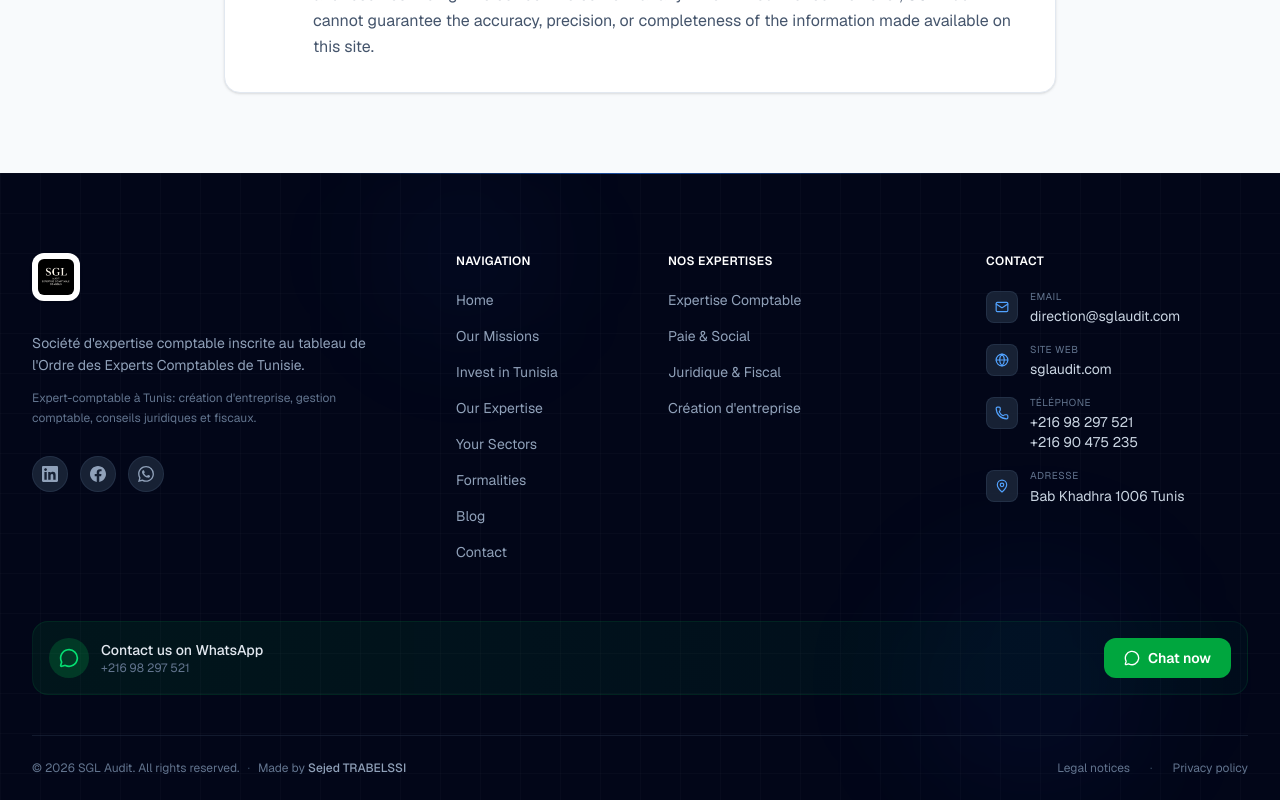
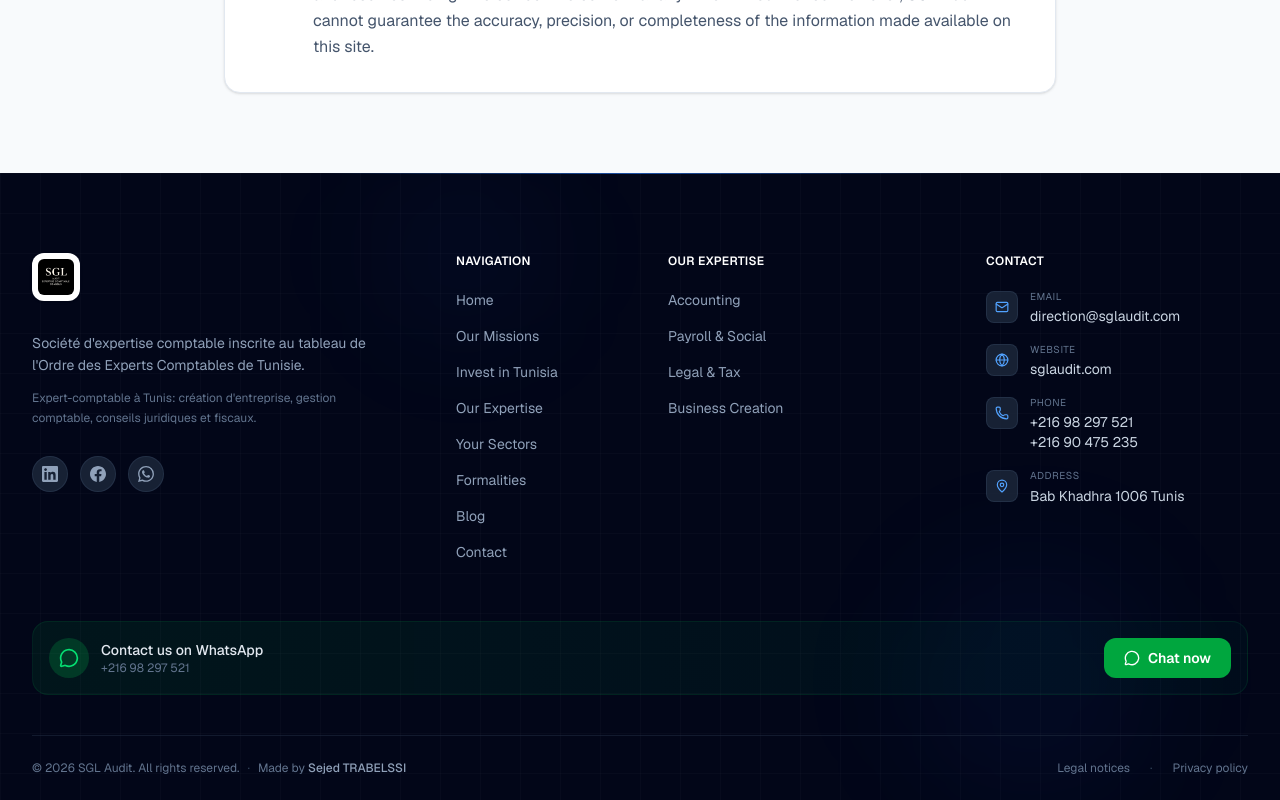
Before and after one commit to SEJED-DEV/SGL-Audit, a Next.js app: page /en/mentions-legales in a window 1280 px wide. Shown: the part 1391-2191 px from the top of the page. Built offline with nearby package versions, Linux system fonts and the light colour scheme.

Commit message:
translate footer labels (expertise, contact labels)

```diff
--- a/src/components/Footer.tsx
+++ b/src/components/Footer.tsx
@@ -72,7 +72,7 @@
           </div>
 
           <div className="md:col-span-4 lg:col-span-2">
-            <h3 className="text-white font-semibold mb-5 tracking-wide uppercase text-xs">Navigation</h3>
+            <h3 className="text-white font-semibold mb-5 tracking-wide uppercase text-xs">{lang === 'fr' ? 'Navigation' : 'Navigation'}</h3>
             <ul className="space-y-3">
               {siteConfig.navigation.map((item, idx) => (
                 <li key={idx}>
@@ -89,44 +89,44 @@
           </div>
 
           <div className="md:col-span-4 lg:col-span-3">
-            <h3 className="text-white font-semibold mb-5 tracking-wide uppercase text-xs">Nos Expertises</h3>
+            <h3 className="text-white font-semibold mb-5 tracking-wide uppercase text-xs">{lang === 'fr' ? 'Nos Expertises' : 'Our Expertise'}</h3>
             <ul className="space-y-3">
               <li>
                 <Link href={`/${lang}/nos-expertises/expertise-comptable`} className="text-slate-400 hover:text-blue-400 transition-colors inline-flex items-center group text-sm">
                   <ArrowRight className="w-3 h-3 mr-2 opacity-0 -ml-5 group-hover:opacity-100 group-hover:ml-0 transition-all duration-300" />
-                  Expertise Comptable
+                  {lang === 'fr' ? 'Expertise Comptable' : 'Accounting'}
                 </Link>
               </li>
               <li>
                 <Link href={`/${lang}/nos-expertises/paie-social`} className="text-slate-400 hover:text-blue-400 transition-colors inline-flex items-center group text-sm">
                   <ArrowRight className="w-3 h-3 mr-2 opacity-0 -ml-5 group-hover:opacity-100 group-hover:ml-0 transition-all duration-300" />
-                  Paie & Social
+                  {lang === 'fr' ? 'Paie & Social' : 'Payroll & Social'}
                 </Link>
               </li>
               <li>
                 <Link href={`/${lang}/nos-expertises/juridique-fiscal`} className="text-slate-400 hover:text-blue-400 transition-colors inline-flex items-center group text-sm">
                   <ArrowRight className="w-3 h-3 mr-2 opacity-0 -ml-5 group-hover:opacity-100 group-hover:ml-0 transition-all duration-300" />
-                  Juridique & Fiscal
+                  {lang === 'fr' ? 'Juridique & Fiscal' : 'Legal & Tax'}
                 </Link>
               </li>
               <li>
                 <Link href={`/${lang}/investir-en-tunisie`} className="text-slate-400 hover:text-blue-400 transition-colors inline-flex items-center group text-sm">
                   <ArrowRight className="w-3 h-3 mr-2 opacity-0 -ml-5 group-hover:opacity-100 group-hover:ml-0 transition-all duration-300" />
-                  Création d'entreprise
+                  {lang === 'fr' ? "Création d'entreprise" : 'Business Creation'}
                 </Link>
               </li>
             </ul>
           </div>
 
           <div className="md:col-span-4 lg:col-span-3">
-            <h3 className="text-white font-semibold mb-5 tracking-wide uppercase text-xs">Contact</h3>
+            <h3 className="text-white font-semibold mb-5 tracking-wide uppercase text-xs">{lang === 'fr' ? 'Contact' : 'Contact'}</h3>
             <ul className="space-y-4">
               <li className="flex items-start gap-3">
                 <div className="w-8 h-8 rounded-lg bg-slate-800/80 border border-slate-700/50 flex items-center justify-center flex-shrink-0 text-blue-400 mt-0.5">
                   <Mail className="w-3.5 h-3.5" />
                 </div>
                 <div className="flex flex-col">
-                  <span className="text-[10px] text-slate-500 uppercase tracking-wider mb-0.5">Email</span>
+                  <span className="text-[10px] text-slate-500 uppercase tracking-wider mb-0.5">{lang === 'fr' ? 'Email' : 'Email'}</span>
                   <a href={`mailto:${siteConfig.contact.email}`} className="text-slate-300 hover:text-blue-400 transition-colors text-sm">
                     {siteConfig.contact.email}
                   </a>
@@ -137,7 +137,7 @@
                   <Globe className="w-3.5 h-3.5" />
                 </div>
                 <div className="flex flex-col">
-                  <span className="text-[10px] text-slate-500 uppercase tracking-wider mb-0.5">Site web</span>
+                  <span className="text-[10px] text-slate-500 uppercase tracking-wider mb-0.5">{lang === 'fr' ? 'Site web' : 'Website'}</span>
                   <a href={siteConfig.website} target="_blank" rel="noreferrer" className="text-slate-300 hover:text-blue-400 transition-colors text-sm">
                     {websiteDisplay}
                   </a>
@@ -148,7 +148,7 @@
                   <Phone className="w-3.5 h-3.5" />
                 </div>
                 <div className="flex flex-col">
-                  <span className="text-[10px] text-slate-500 uppercase tracking-wider mb-0.5">Téléphone</span>
+                  <span className="text-[10px] text-slate-500 uppercase tracking-wider mb-0.5">{lang === 'fr' ? 'Téléphone' : 'Phone'}</span>
                   <a href={`tel:${siteConfig.contact.phone.replace(/\s+/g, '')}`} className="text-slate-300 hover:text-blue-400 transition-colors text-sm">
                     {siteConfig.contact.phone}
                   </a>
@@ -162,7 +162,7 @@
                   <MapPin className="w-3.5 h-3.5" />
                 </div>
                 <div className="flex flex-col">
-                  <span className="text-[10px] text-slate-500 uppercase tracking-wider mb-0.5">Adresse</span>
+                  <span className="text-[10px] text-slate-500 uppercase tracking-wider mb-0.5">{lang === 'fr' ? 'Adresse' : 'Address'}</span>
                   <a href={siteConfig.location.googleMapsLink} target="_blank" rel="noreferrer" className="text-slate-300 hover:text-blue-400 transition-colors text-sm leading-relaxed">
                     {siteConfig.location.address}
                   </a>
```
